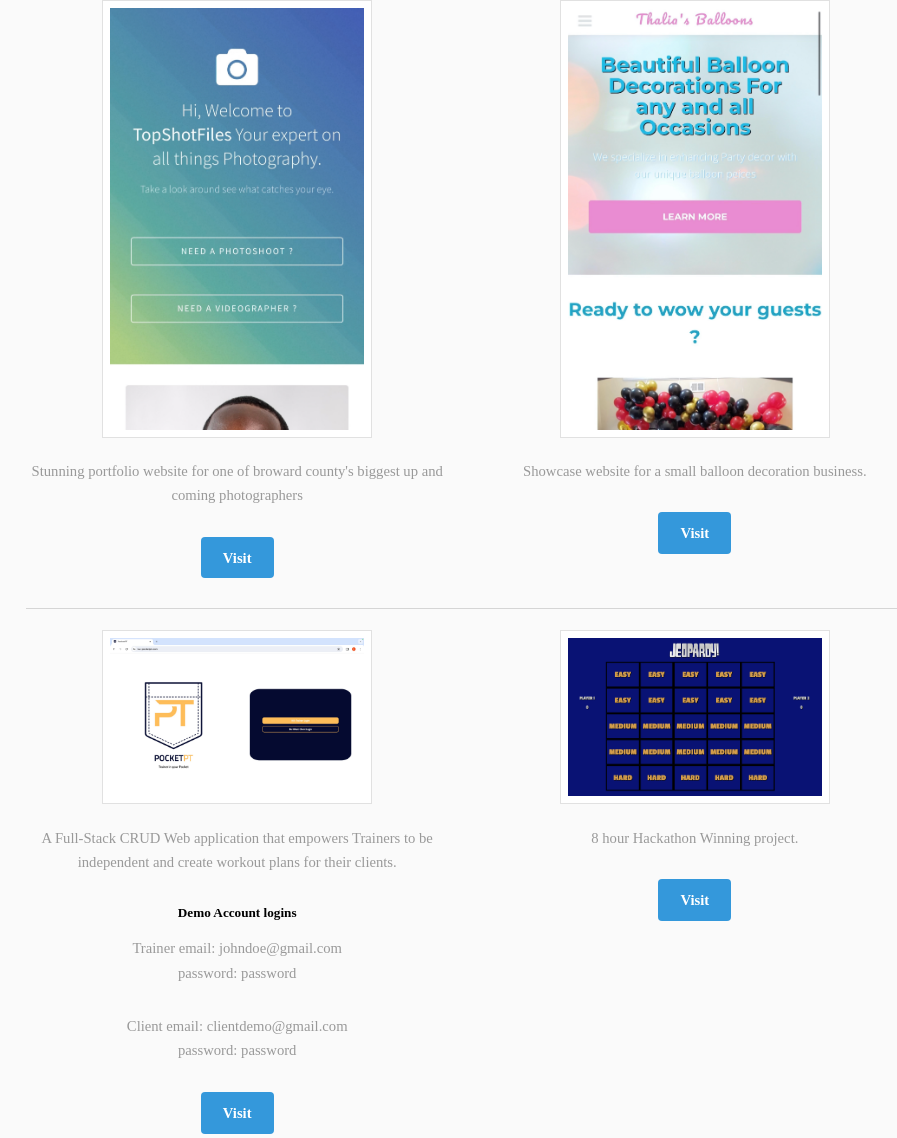
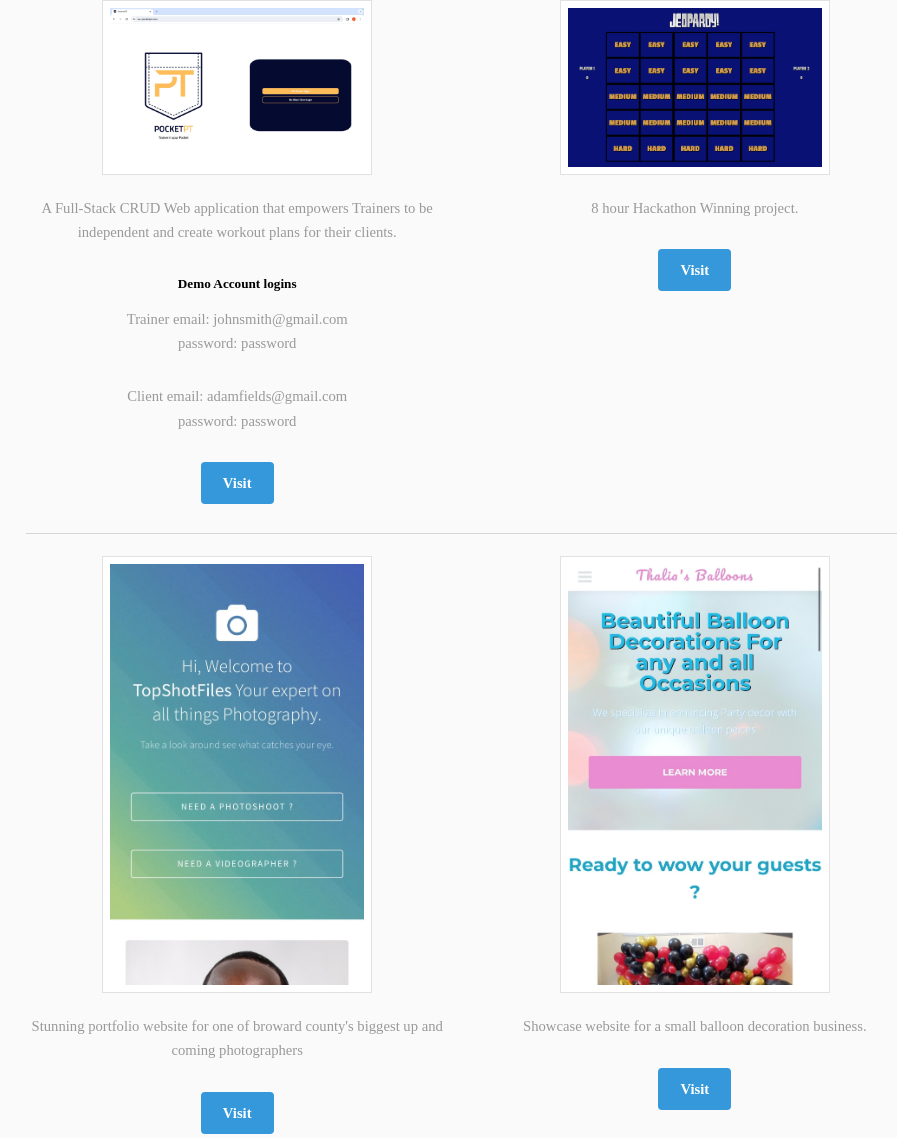
Before and after one commit to SwoleDevKev/portfolio-2023, a plain HTML site: page index.html in a window 1280 px wide. Shown: the part 1042-2180 px from the top of the page, without its empty margins (174-1071 px from the left). Drawn offline with Linux system fonts and the light colour scheme; a web font is replaced by a local one.

Commit message:
update links and login info

```diff
--- a/index.html
+++ b/index.html
@@ -53,6 +53,26 @@
 						<div class="flex flex-2">
 							<div class="col align-center">
 								<div class="image round port fit">
+									<img src="./images/PocketPT.jpeg" alt="" />
+								</div>
+								<p>A Full-Stack CRUD Web application that empowers Trainers to be independent and create workout plans for their clients. </p>
+								<h5>Demo Account logins</h5>
+								<p>Trainer email: johnsmith@gmail.com  <br> password: password</p>
+								<p>Client email: adamfields@gmail.com  <br> password: password</p>
+								<a href="https://ka-pocketpt.com/" class="button">Visit</a>
+							</div>
+							<div class="col align-center">
+								<div class="image round port fit">
+									<img src="./images/jeopordy-game.png" alt="" />
+								</div>
+								<p>8 hour Hackathon Winning project. </p>
+								<a href="https://jeopordy-trivia.netlify.app/" class="button">Visit</a>
+							</div>
+						</div>
+						<hr>
+						<div class="flex flex-2">
+							<div class="col align-center">
+								<div class="image round port fit">
 									<img id="topshotPic" src="images/topshot-website-poster.jpg" alt="" />
 								</div>
 								<p>Stunning portfolio website for one of broward county's biggest up and coming photographers</p>
@@ -64,26 +84,6 @@
 								</div>
 								<p>Showcase website for a small balloon decoration business.</p>
 								<a href="https://swoledevkev.github.io/Grethalia-s-Balloons/" class="button">Visit</a>
-							</div>
-						</div>
-						<hr>
-						<div class="flex flex-2">
-							<div class="col align-center">
-								<div class="image round port fit">
-									<img src="./images/PocketPT.jpeg" alt="" />
-								</div>
-								<p>A Full-Stack CRUD Web application that empowers Trainers to be independent and create workout plans for their clients. </p>
-								<h5>Demo Account logins</h5>
-								<p>Trainer email: johndoe@gmail.com  <br> password: password</p>
-								<p>Client email: clientdemo@gmail.com  <br> password: password</p>
-								<a href="https://ka-pocketpt.com/" class="button">Visit</a>
-							</div>
-							<div class="col align-center">
-								<div class="image round port fit">
-									<img src="./images/jeopordy-game.png" alt="" />
-								</div>
-								<p>8 hour Hackathon Winning project. </p>
-								<a href="https://jeopordy-trivia.netlify.app/" class="button">Visit</a>
 							</div>
 						</div>
 
@@ -124,7 +124,7 @@
 							<div class="flex flex-2">
 								<div class="col col2">
 									<h3>About me</h3>
-									<p>I'm a Software Engineer who specializes in web development. Orginally from Haiti but currently living in south
+									<p class="about__text">I'm a Software Engineer who specializes in web development. Orginally from Haiti but currently living in south
 								Florida. I've always been a creative, curious and competitive person and that comes to life in everything
 								that I do. I love that coding gives me the ability to solve problems and tackele new obstacles.</p>
 							<p>When I'm not coding, I can be found at the park or at the gym. I love to
@@ -175,9 +175,8 @@
 		</div>
 		<div class="copyright">
 				<ul class="icons">
-					<li><a href="https://twitter.com/swoledevkev" class="icon fa-twitter"><span class="label">Twitter</span></a></li>
+					<li><a href="https://medium.com/@swoledevkev/from-pre-med-to-software-engineer-my-web-development-journey-8082177a33f2" class="icon fa-medium"><span class="label">Twitter</span></a></li>
 					<li><a href="https://github.com/SwoleDevKev/" class="icon fa-github"><span class="label">Github</span></a></li>
-					<li><a href="https://www.instagram.com/k.swole_/" class="icon fa-instagram"><span class="label">Instagram</span></a></li>
 					<li><a href="https://www.linkedin.com/in/kevin-aristhomene" class="icon fa-linkedin"><span class="label">linkedin</span></a></li>
 				</ul>
 		</div>
```
